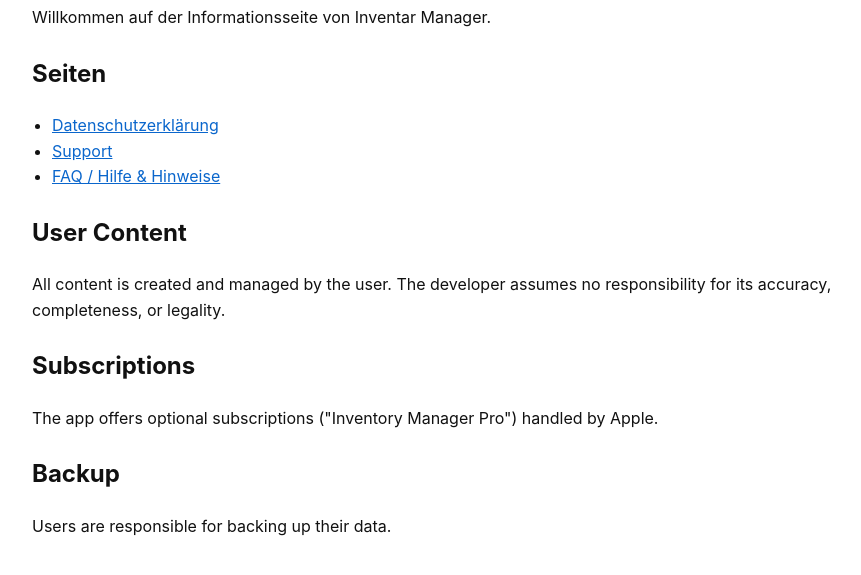
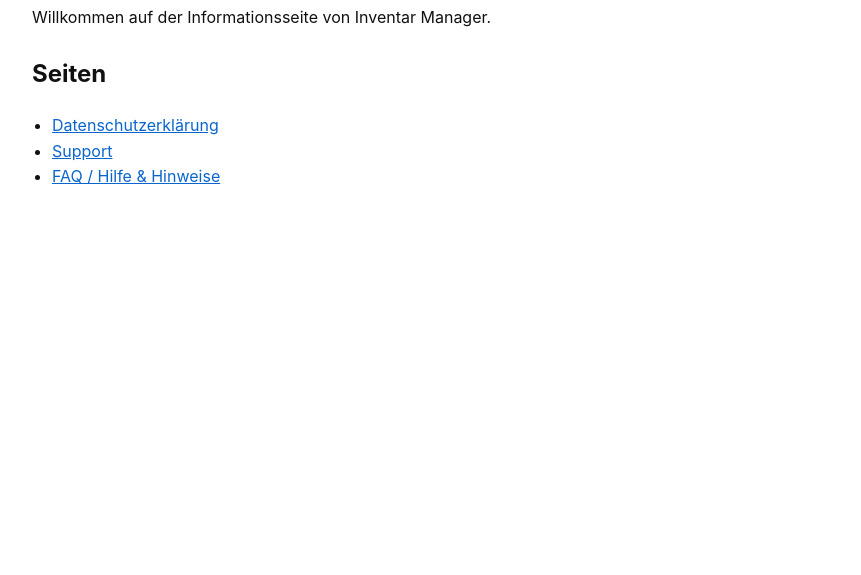
Before and after one commit to toja-apps/inventar-manager, a plain HTML site: page index.html in a window 1280 px wide. Shown: the part 165-740 px from the top of the page, without its empty margins (208-1069 px from the left). Drawn offline with Linux system fonts and the light colour scheme.

Commit message:
Update index.html

```diff
--- a/index.html
+++ b/index.html
@@ -74,16 +74,4 @@
     </ul>
 </div>
 
-</body>
-</html><h2>User Content</h2>
-<p>All content is created and managed by the user. The developer assumes no responsibility for its accuracy, completeness, or legality.</p>
-
-<h2>Subscriptions</h2>
-<p>The app offers optional subscriptions ("Inventory Manager Pro") handled by Apple.</p>
-
-<h2>Backup</h2>
-<p>Users are responsible for backing up their data.</p>
-</div>
-
-</body>
 </html>
```
